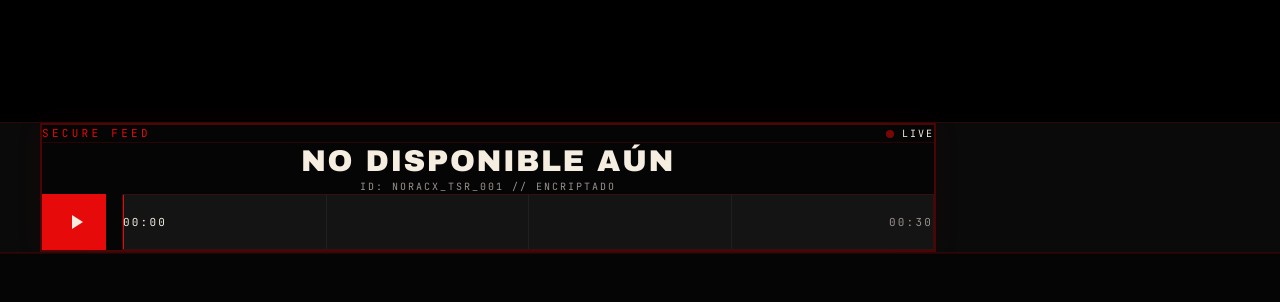
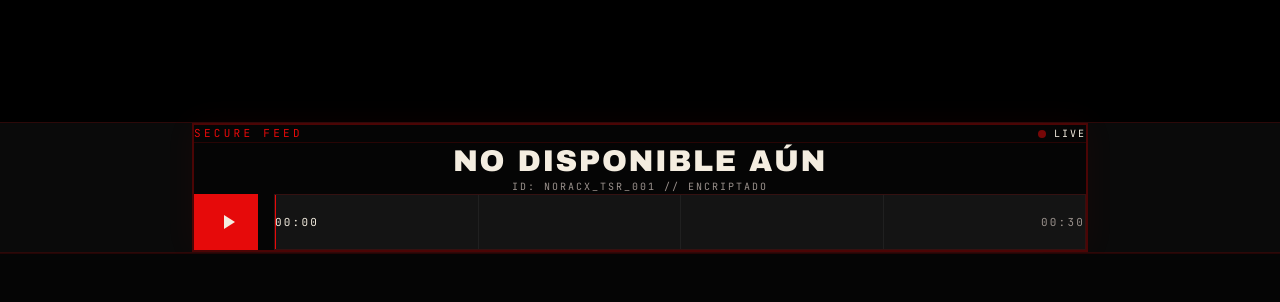
Before and after one commit to javiladeveloper/LandingNoracX, an Astro site in the folder apps/web/: page /en in a window 1280 px wide. Shown: the part 3840-4142 px from the top of the page. Built offline with nearby package versions, Linux system fonts and the light colour scheme; Astro itself is replaced by a stand-in of ours; no server answers.

Commit message:
fix(web): force AudioTeaser block to center using flexbox layout

```diff
--- a/apps/web/src/components/AudioTeaser.astro
+++ b/apps/web/src/components/AudioTeaser.astro
@@ -7,9 +7,9 @@ const { lang } = Astro.props;
 ---
 
 <section id="teaser" class="border-blood/20 bg-coal relative border-y py-24 md:py-32">
-  <div class="section" style="padding-top: 0; padding-bottom: 0;">
-    <div class="mx-auto max-w-4xl">
-      <div class="border-blood/40 bg-void relative border-2 p-6 md:p-10 shadow-[0_0_30px_rgba(230,10,10,0.05)]">
+  <div class="section flex w-full flex-col items-center justify-center" style="padding-top: 0; padding-bottom: 0;">
+    <div class="w-full max-w-4xl">
+      <div class="border-blood/40 bg-void relative w-full border-2 p-6 md:p-10 shadow-[0_0_30px_rgba(230,10,10,0.05)]">
 
       <!-- Cabecera del reproductor -->
       <div class="mb-8 flex items-center justify-between border-b border-blood/20 pb-4">
```
